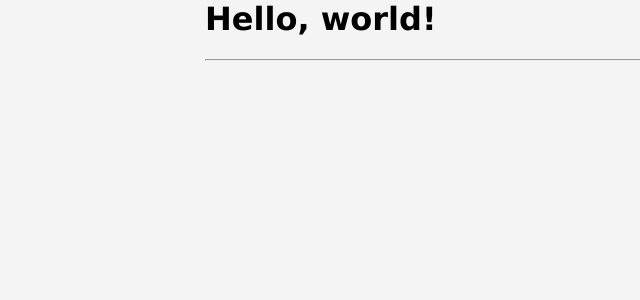
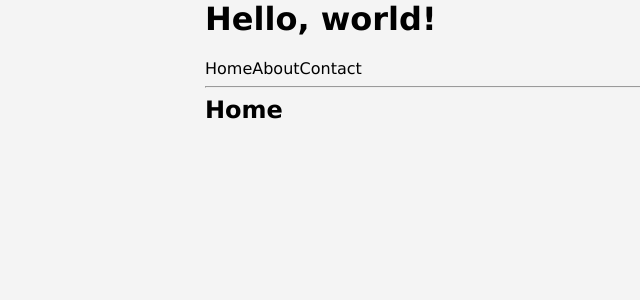
Before and after one commit to MariusCodeAcademy/type19_07_react_router_link, a React (Vite) app: page / in a window 1280 px wide. Shown: the top 300 px of the page, without its empty margins (0-640 px from the left). Built offline with nearby package versions, Linux system fonts and the light colour scheme.

Commit message:
router wanna be

```diff
--- a/src/App.jsx
+++ b/src/App.jsx
@@ -1,10 +1,29 @@
+import { useState } from 'react';
 import './styles/App.css';
+import AboutPage from './pages/AboutPage';
 
 export default function App() {
+  const [currentPage, setCurrentPage] = useState(1);
+
   return (
     <div className='App container'>
       <h1>Hello, world!</h1>
+      <nav className='flex'>
+        <a onClick={() => setCurrentPage(1)} href='#'>
+          Home
+        </a>
+        <a onClick={() => setCurrentPage(2)} href='#'>
+          About
+        </a>
+        <a onClick={() => setCurrentPage(3)} href='#'>
+          Contact
+        </a>
+      </nav>
       <hr />
+
+      {currentPage === 1 && <h2>Home</h2>}
+      {currentPage === 2 && <AboutPage />}
+      {currentPage === 3 && <h2>Contact Us</h2>}
     </div>
   );
 }
--- /dev/null
+++ b/src/pages/AboutPage.jsx
@@ -0,0 +1,19 @@
+import React from 'react';
+
+function AboutPage() {
+  return (
+    <div>
+      <h1>AboutPage</h1>
+      <p>
+        Lorem ipsum dolor, sit amet consectetur adipisicing elit. Unde in, vel totam eum delectus
+        blanditiis molestiae pariatur nemo sunt consequuntur quo sed quasi quos iusto quas deserunt
+        id nisi fugit eius provident. Molestiae doloremque pariatur nobis voluptates quam totam id.
+        Porro placeat perspiciatis impedit blanditiis, necessitatibus accusantium ipsum aspernatur.
+        Laborum.
+      </p>
+      <button>Click here</button>
+    </div>
+  );
+}
+
+export default AboutPage;
```
